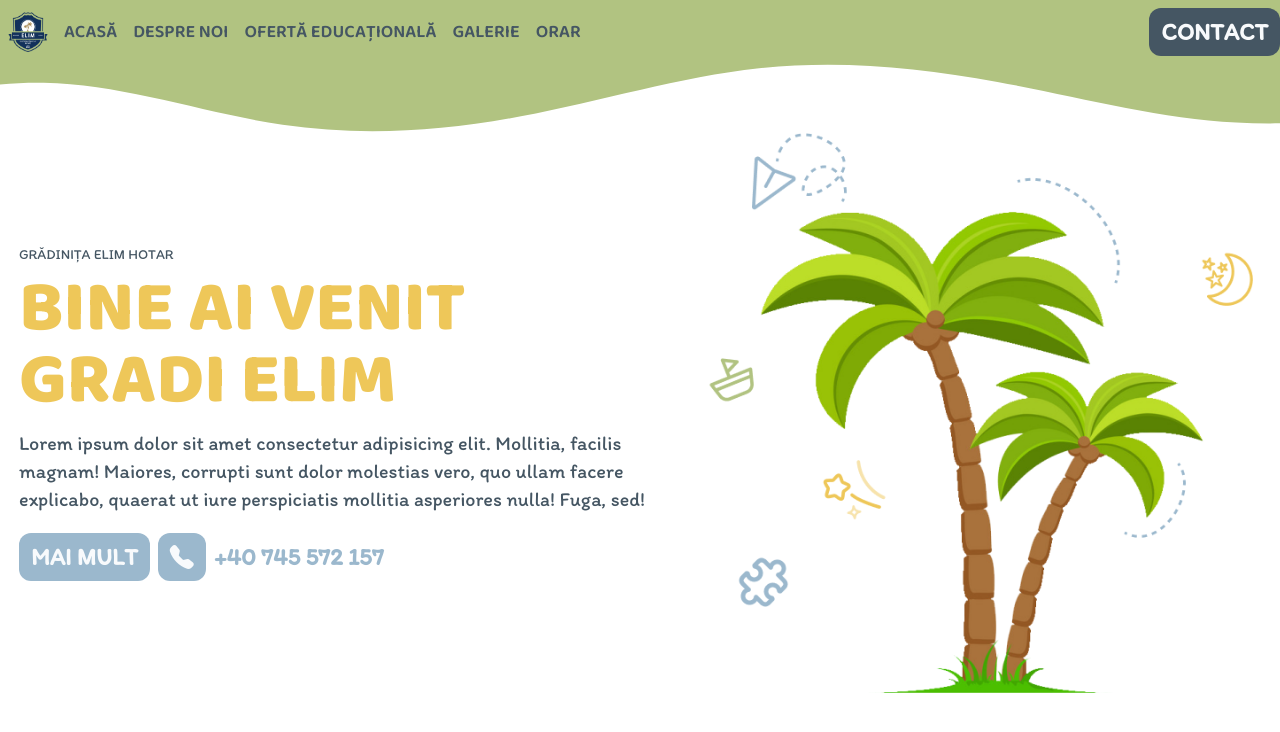
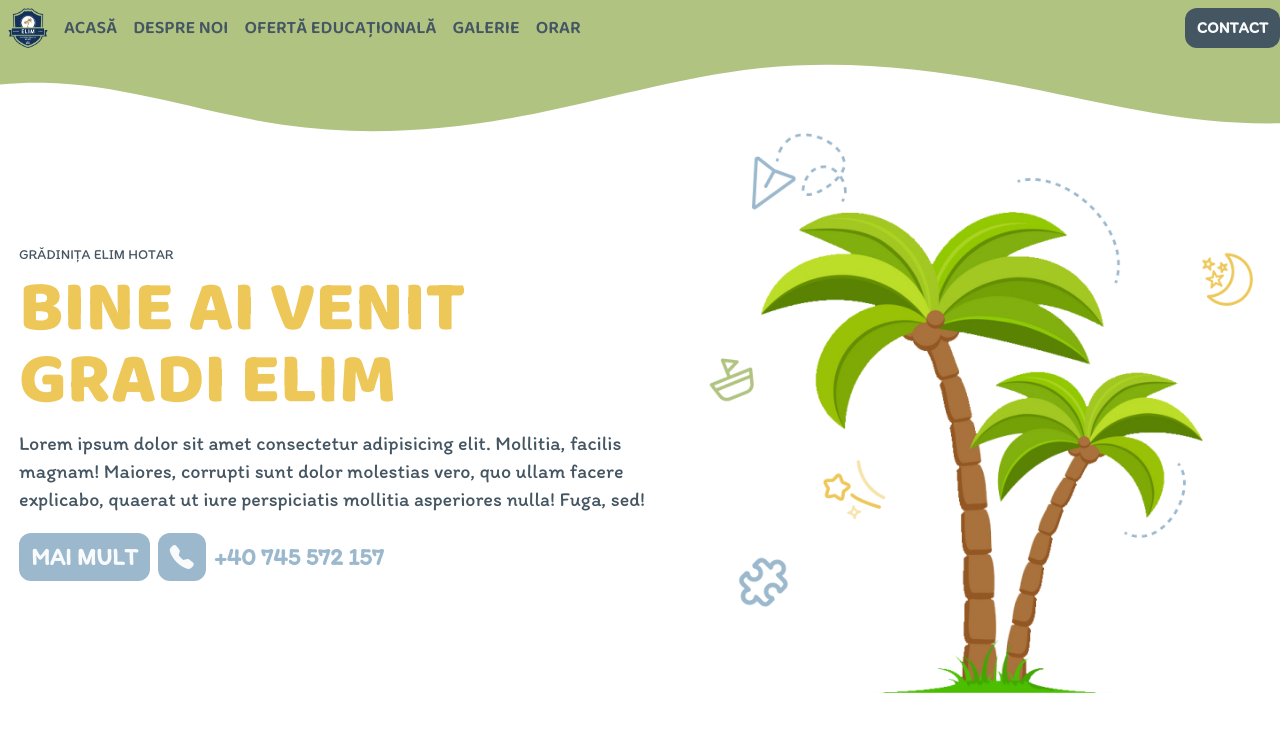
Before and after one commit to DenisWithOneN/gradi-elim, a Vue app: page /#/ in a window 1280 px wide. Shown: the top 732 px of the page. Built offline with nearby package versions, Linux system fonts and the light colour scheme; a web font is replaced by a local one.

Commit message:
added size function to filled button

```diff
--- a/src/components/general/FilledButton.vue
+++ b/src/components/general/FilledButton.vue
@@ -1,9 +1,9 @@
 <script setup>
 import { defineProps } from 'vue';
 import { RouterLink } from 'vue-router';
-const props = defineProps(['text', 'color', 'to']);
+const props = defineProps(['text', 'color', 'to', 'size']);
 
 </script>
 <template>
-    <RouterLink :class="props.color" class="p-2 px-3 rounded-xl text-2xl text-white font-semibold font-body uppercase" :to="to">{{ props.text }}</RouterLink>
+    <RouterLink :class="props.color, props.size" class="p-2 px-3 rounded-xl text-white font-semibold font-body uppercase" :to="to">{{ props.text }}</RouterLink>
 </template>
--- a/src/components/home/Hero.vue
+++ b/src/components/home/Hero.vue
@@ -24,7 +24,7 @@ import FilledButton from "../general/FilledButton.vue";
 
       <!-- buttons -->
       <div class="flex flex-col sm:flex-row items-center justify-center lg:justify-normal">
-        <FilledButton text="mai mult" color="bg-lightblue" to="/about" class="order-last lg:order-first"></FilledButton>
+        <FilledButton size="text-2xl" text="mai mult" color="bg-lightblue" to="/about" class="order-last lg:order-first"></FilledButton>
         <!-- phone number -->
         <div class="flex order-last lg:order-first">
           <div class="ml-2 flex items-center">
```
